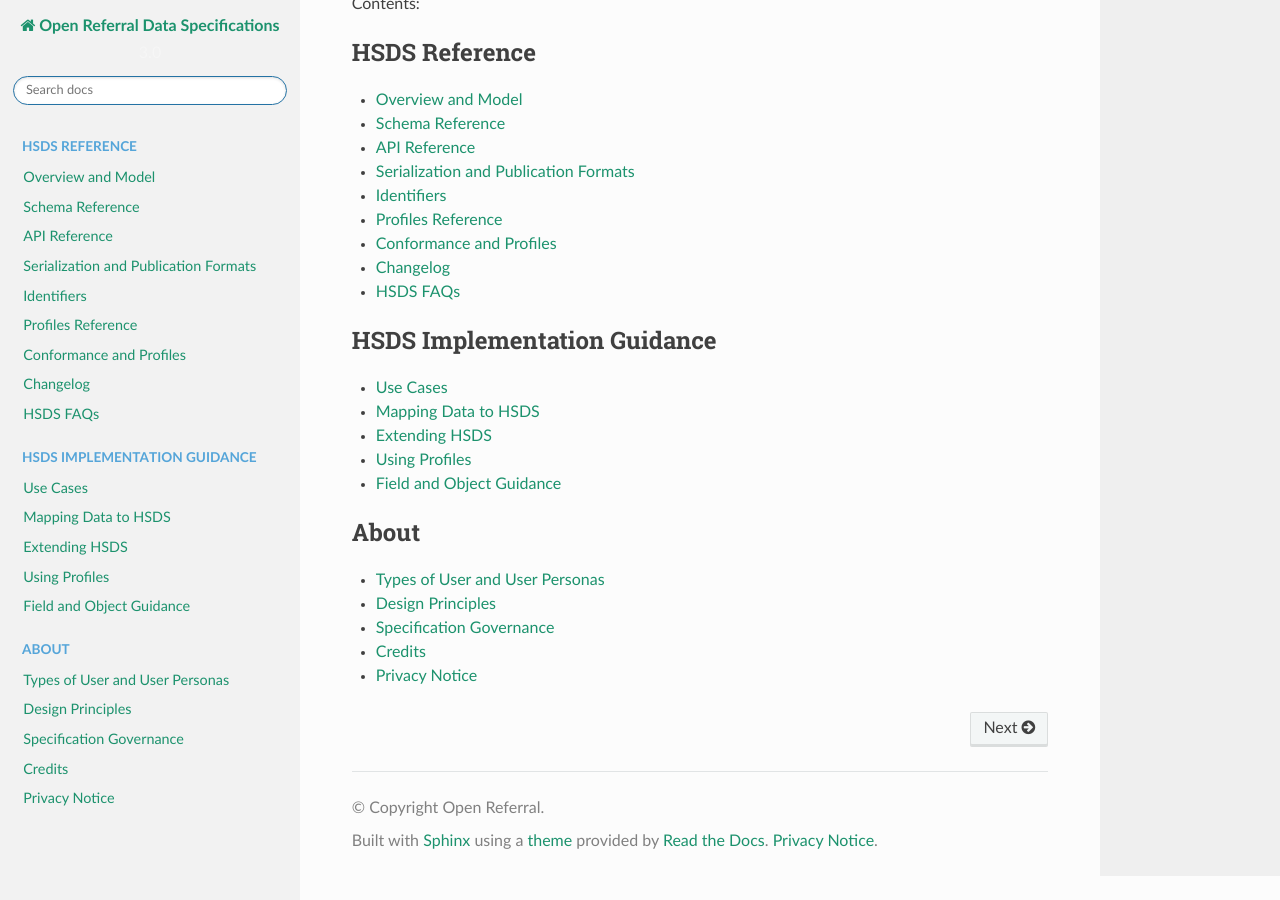
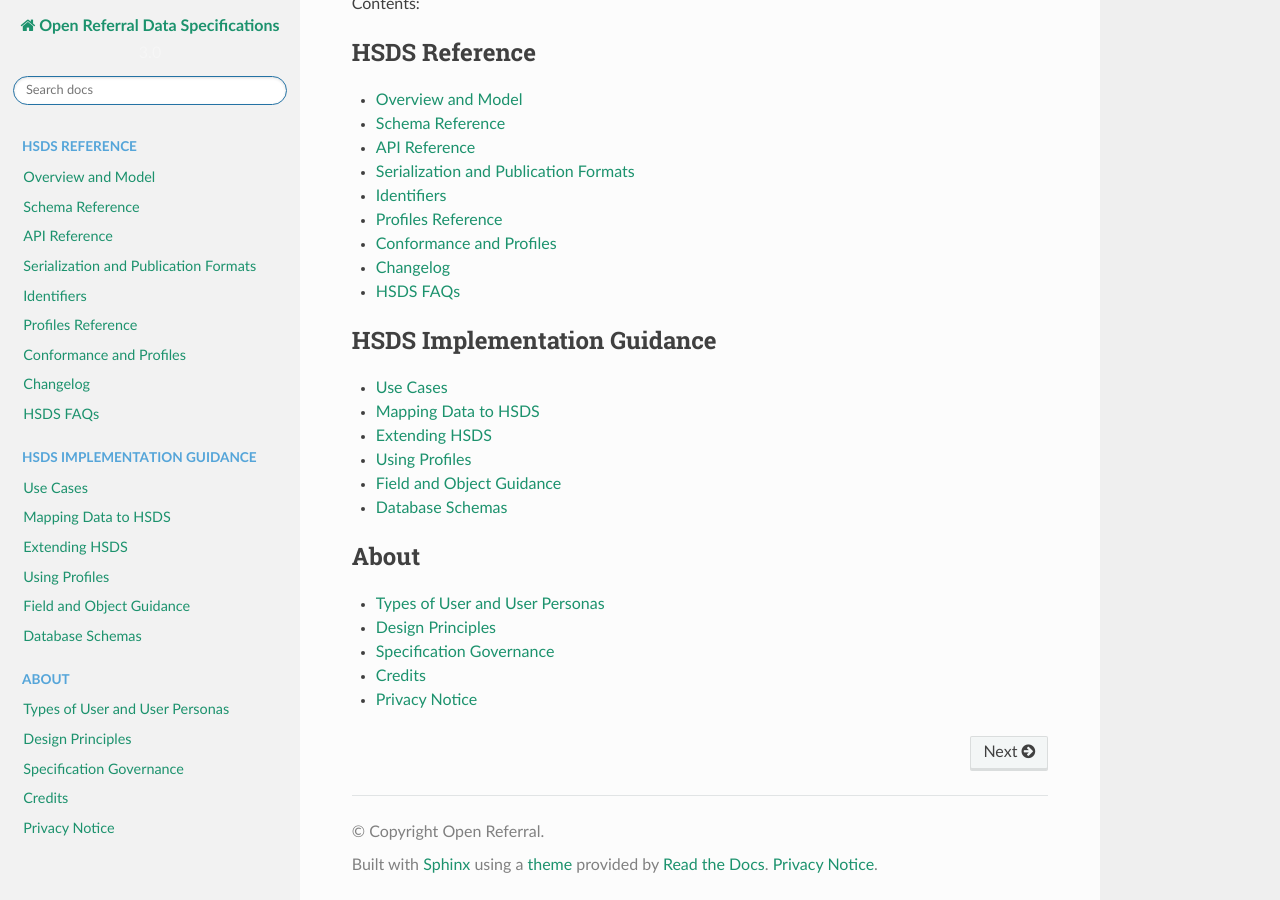
Before and after one commit to openreferral/specification, a Sphinx documentation site: the page built from docs/index.md, in a window 1280 px wide and 900 px high, scrolled down 2468 px. Built offline with Sphinx 7.4.7 and the Read the Docs theme 2.0.0, drawn with Linux system fonts in a browser that asks for light colours; a script that is not in the unit is left out; comment, search, counter and statistics services are not loaded; before the commit the page ends 3344 px from its top, so only the background shows below that.

Commit message:
Docs: Add new page to main toc

```diff
--- a/docs/index.md
+++ b/docs/index.md
@@ -86,6 +86,7 @@ Contents:
    hsds/extending
    hsds/using_profiles
    hsds/field_guidance
+   hsds/database_schemas
 
 .. toctree::
    :maxdepth: 1
```
